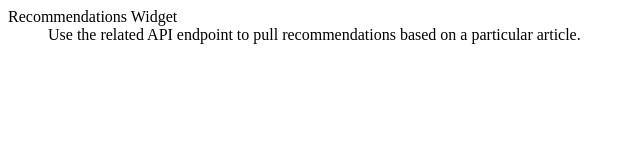
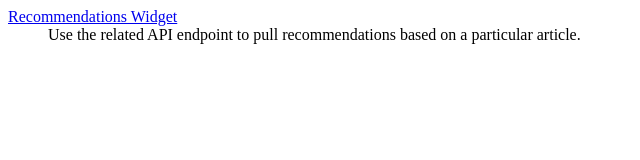
Before and after one commit to Parsely/api-examples, a plain HTML site: page index.html in a window 1280 px wide. Shown: the whole page, without its empty margins (0-640 px from the left). Drawn offline with nearby package versions, Linux system fonts and the light colour scheme.

Commit message:
adding link to recommendations page

```diff
--- a/index.html
+++ b/index.html
@@ -5,7 +5,7 @@
     </head>
     <body>
         <dl>
-            <dt>Recommendations Widget</dt>
+            <dt><a href="recommendations">Recommendations Widget</a></dt>
             <dd>Use the related API endpoint to pull recommendations based on a particular article.</dd>
         </dl>
     </body>
```
